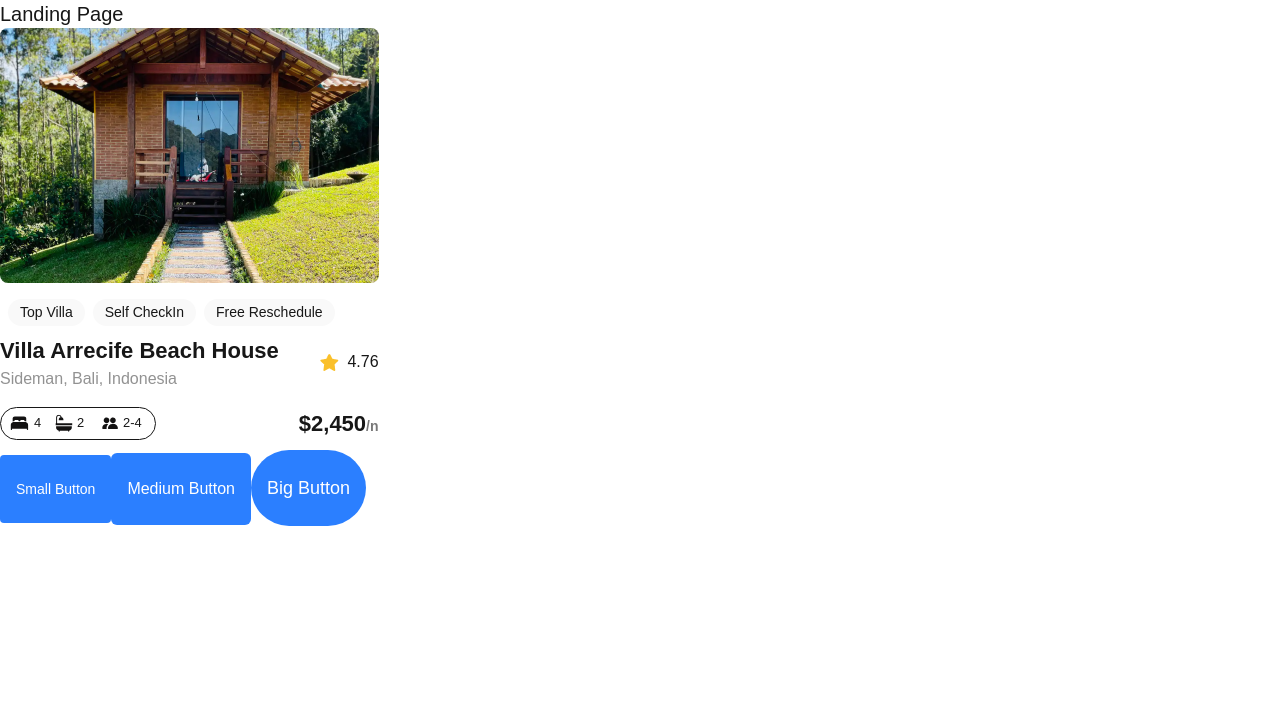
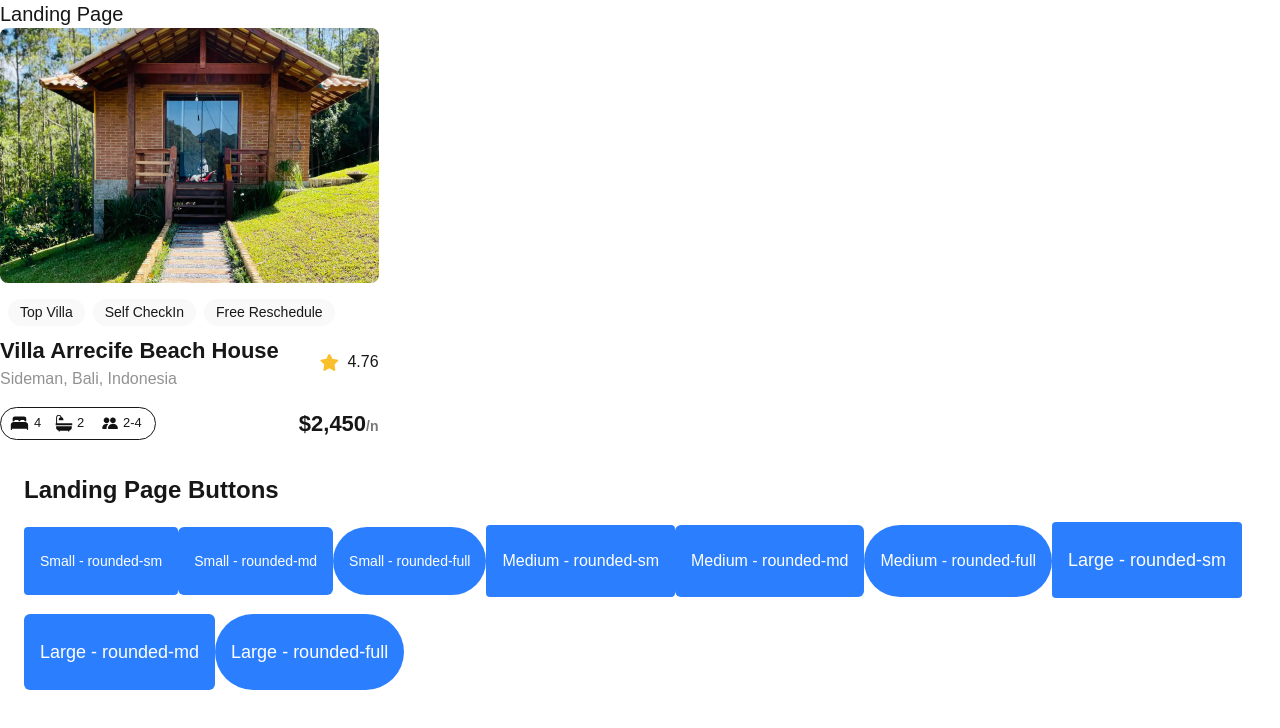
Before and after one commit to Mdlalose4life/alx-project-0x00-setup, a Next.js app in the folder alx-project-0x00/: page /landing in a window 1280 px wide. Shown: the top 728 px of the page. Built offline with nearby package versions, Linux system fonts and the light colour scheme.

Commit message:
The full buttons

```diff
--- a/alx-project-0x00/pages/landing.tsx
+++ b/alx-project-0x00/pages/landing.tsx
@@ -6,9 +6,24 @@ const Landing: React.FC = () => {
       <div>
         <h1 className=" text-xl font-extralight">Landing Page</h1>
         <Card/>
-        <Button title="Small Button" styles="text-sm rounded-sm"/>
-        <Button title="Medium Button" styles="text-md rounded-md"/>
-        <Button title="Big Button" styles="text-lg rounded-full"  />
+        <div className="p-6 space-y-4">
+        <h1 className="text-2xl font-bold mb-4">Landing Page Buttons</h1>
+
+        {/* Small Buttons */}
+        <Button title="Small - rounded-sm" styles="text-sm rounded-sm" />
+        <Button title="Small - rounded-md" styles="text-sm rounded-md" />
+        <Button title="Small - rounded-full" styles="text-sm rounded-full" />
+
+        {/* Medium Buttons */}
+        <Button title="Medium - rounded-sm" styles="text-base rounded-sm" />
+        <Button title="Medium - rounded-md" styles="text-base rounded-md" />
+        <Button title="Medium - rounded-full" styles="text-base rounded-full" />
+
+        {/* Large Buttons */}
+        <Button title="Large - rounded-sm" styles="text-lg rounded-sm" />
+        <Button title="Large - rounded-md" styles="text-lg rounded-md" />
+        <Button title="Large - rounded-full" styles="text-lg rounded-full" />
+        </div>
       </div>
     )
   }
```
